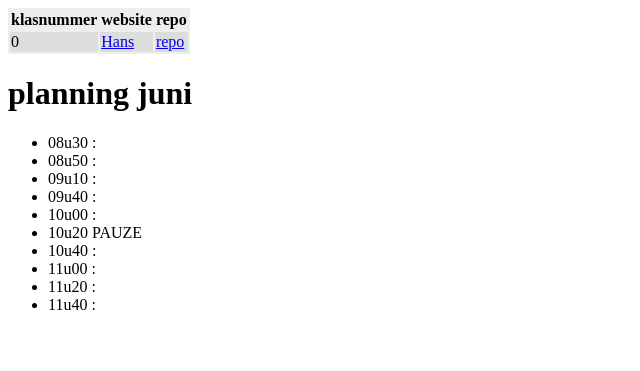
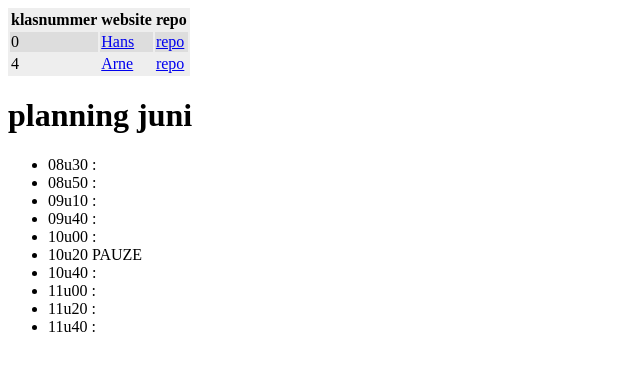
Before and after one commit to vbrh-immalle/vbrh-immalle.github.io, a Jekyll site: the page built from GIPWebsites2019-2020/index.md, in a window 1280 px wide. Shown: the top 371 px of the page, without its empty margins (0-640 px from the left). Built offline with Jekyll 4.4.1, drawn with Linux system fonts in a browser that asks for light colours; some web fonts are replaced.

Commit message:
Gegevens toegevoegd

```diff
--- a/GIPWebsites2019-2020/index.md
+++ b/GIPWebsites2019-2020/index.md
@@ -6,6 +6,7 @@ title: GIP Websites 2019-2020
 | klasnummer | website | repo |
 |---|---|---|
 | 0 | [Hans](http://vbrh-immalle.github.io/) | [repo](https://github.com/vbrh-immalle/vbrh-immalle.github.io) |
+| 4 | [Arne](https://arnem-immalle.github.io/Website-GIP/) | [repo](https://github.com/ArneM-immalle/Website-GIP) |
 
 
 # planning juni
```
